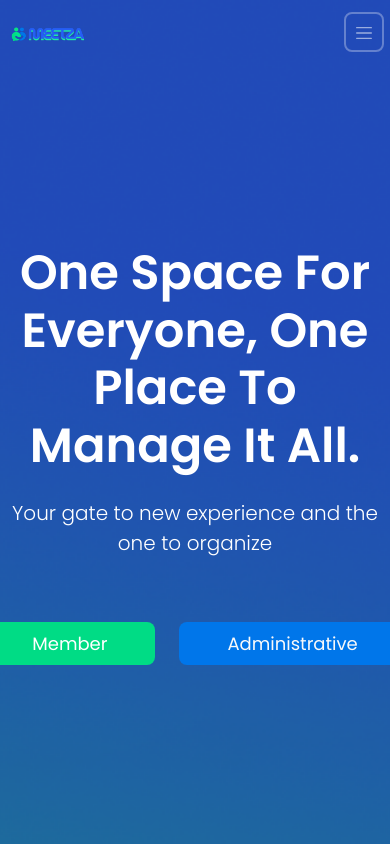
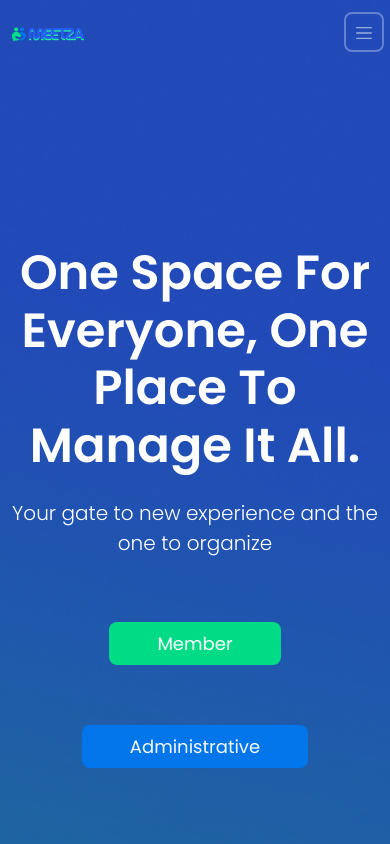
Before and after one commit to AyaHelal/Meetza-front-end, a React (Create React App) app: page / in a window 390 px wide. Shown: the top 844 px of the page. Built offline with nearby package versions, Linux system fonts and the light colour scheme.

Commit message:
handle button in small screen

```diff
--- a/src/components/Landing/HeroSection.js
+++ b/src/components/Landing/HeroSection.js
@@ -37,7 +37,7 @@ export default function HeroSection() {
                     Manage It All.
                 </motion.h1>
                 <motion.p className="lead mt-4 mb-5" variants={item}>Your gate to new experience and the one to organize</motion.p>
-                <motion.div className="d-flex justify-content-center" style={{ gap: '24px' }} variants={item}>
+                <motion.div className="hero-buttons d-flex justify-content-center" style={{ gap: '24px' }} variants={item}>
                     <motion.button whileHover={{ scale: 1.04 }} whileTap={{ scale: 0.98 }} className="btn btn-lg btn-success mt-3 px-5 rounded-3 py-2"
                         style={{ backgroundColor: "#00DC85", border: "none", fontSize: '18px' }}
                         onClick={() => navigate('/signup')}
```
